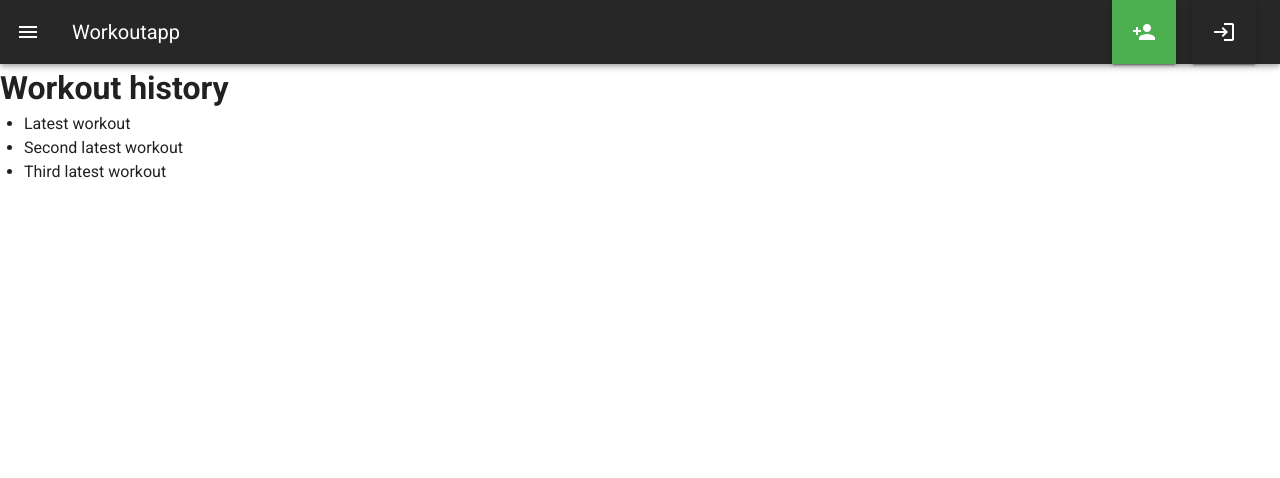
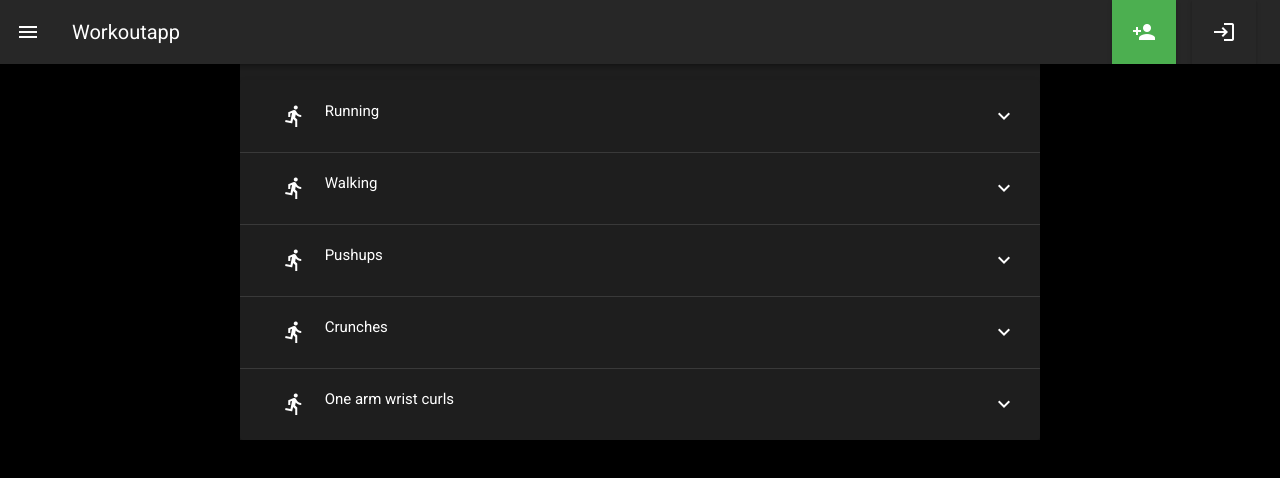
Before and after one commit to bencescher/workout-app, a Vue app: page /log in a window 1280 px wide. Shown: the top 478 px of the page. Built offline with nearby package versions, Linux system fonts and the light colour scheme.

Commit message:
Workout log view layout; global dark theme applied; mock data added to store.

```diff
--- a/src/App.vue
+++ b/src/App.vue
@@ -1,5 +1,5 @@
 <template>
-  <v-app>
+  <v-app class="app">
     <app-menu></app-menu>
     <router-view/>
   </v-app>
@@ -21,3 +21,9 @@ export default {
   }
 }
 </script>
+
+<style>
+.v-application--wrap {
+  background-color: #000;
+}
+</style>
--- /dev/null
+++ b/src/assets/css/main.css
@@ -0,0 +1,3 @@
+body {
+  background-color: #000;
+}
--- a/src/components/Menu.vue
+++ b/src/components/Menu.vue
@@ -1,8 +1,8 @@
 <template>
   <header>
-    <v-navigation-drawer v-model="sideNav" absolute temporary>
+    <v-navigation-drawer v-model="sideNav" absolute temporary dark>
       <v-list>
-        <v-list-item-group color="primary">
+        <v-list-item-group>
           <v-list-item
             v-for="item in drawerItems"
             :key="item.name"
--- a/src/main.js
+++ b/src/main.js
@@ -3,6 +3,7 @@ import App from './App.vue'
 import router from './router'
 import store from './store'
 import vuetify from './plugins/vuetify'
+import './assets/css/main.css'
 
 Vue.config.productionTip = false
 
--- a/src/store/index.js
+++ b/src/store/index.js
@@ -5,11 +5,59 @@ Vue.use(Vuex)
 
 export default new Vuex.Store({
   state: {
+    workouts: []
   },
   mutations: {
+    'SET_WORKOUT' (state) {
+      const mockWorkoutData = [
+        {
+          type: 'cardio',
+          exercise: 'Running',
+          duration: '32:49',
+          distance: '4.52',
+          timestamp: 1584646932
+        },
+        {
+          type: 'cardio',
+          exercise: 'Walking',
+          duration: '24:36',
+          distance: '2.83',
+          timestamp: 1584640903
+        },
+        {
+          type: 'own-weight',
+          exercise: 'Pushups',
+          repetitions: [12, 14, 16, 18],
+          timestamp: 1584646941
+        },
+        {
+          type: 'own-weight',
+          exercise: 'Crunches',
+          repetitions: [22, 22, 24, 24],
+          timestamp: 1584643921
+        },
+        {
+          type: 'weight',
+          exercise: 'One arm wrist curls',
+          repetitions: [10, 12, 14, 14],
+          weights: [8, 10, 12, 12],
+          timestamp: 1584643921
+        }
+      ]
+
+      mockWorkoutData.forEach(workout => {
+        state.workouts.push(workout)
+      })
+    }
   },
   actions: {
+    initWorkouts: ({ commit }) => {
+      commit('SET_WORKOUT')
+    }
   },
-  modules: {
+  getters: {
+    workouts: state => {
+      return state.workouts
+    }
   }
 })
--- a/src/views/Home.vue
+++ b/src/views/Home.vue
@@ -6,7 +6,7 @@
           <v-card
             dark
             class="pa-2 text-center"
-            color="blue-grey darken-2"
+            color="blue-grey darken-3"
           >
             <v-card-text>
               <div class="display-1 font-weight-light">Settings</div>
@@ -39,13 +39,13 @@
         </v-col>
       </v-row>
       <v-row class="mb-2">
-        <v-col>
+        <v-col md="6" xs="12">
           <v-hover>
             <template v-slot="{ hover }">
               <v-card
                 :elevation="hover ? 12 : 6"
                 dark
-                color="blue darken-2"
+                color="blue darken-3"
                 class="mx-auto pa-2 text-center"
               >
                 <v-card-text>
@@ -61,6 +61,7 @@
                       padding="24"
                       stroke-linecap="round"
                       smooth
+                      auto-draw
                     >
                       <template v-slot:label="periodsFiltered">
                         {{ periodsFiltered.value }}
@@ -72,14 +73,14 @@
             </template>
           </v-hover>
         </v-col>
-        <v-col>
+        <v-col cols="12" md="6">
           <v-hover>
             <template v-slot="{ hover }">
               <v-card
                 :elevation="hover ? 12 : 6"
                 dark
                 class="mx-auto pa-2"
-                color="light-blue darken-2 text-center"
+                color="light-blue darken-3 text-center"
               >
                 <v-card-text>
                   <div class="display-1 font-weight-light">Own weight</div>
@@ -109,13 +110,13 @@
         </v-col>
       </v-row>
       <v-row class="mb-2">
-        <v-col>
+        <v-col cols="12" md="6">
           <v-hover>
             <template v-slot="{ hover }">
               <v-card
                 :elevation="hover ? 12 : 6"
                 dark
-                color="cyan darken-2"
+                color="cyan darken-3"
                 class="mx-auto pa-2 text-center"
               >
                 <v-card-text>
@@ -142,13 +143,13 @@
             </template>
           </v-hover>
         </v-col>
-        <v-col>
+        <v-col cols="12" md="6">
           <v-hover>
             <template v-slot="{ hover }">
               <v-card
                 :elevation="hover ? 12 : 6"
                 dark
-                color="teal darken-2"
+                color="teal darken-3"
                 class="mx-auto pa-2"
               >
                 <v-card-text>
@@ -177,13 +178,13 @@
         </v-col>
       </v-row>
       <v-row class="mb-2">
-        <v-col>
+        <v-col cols="12" md="6">
           <v-hover>
             <template v-slot="{ hover }">
               <v-card
                 :elevation="hover ? 12 : 6"
                 dark
-                color="green darken-2"
+                color="green darken-3"
                 class="mx-auto pa-2"
               >
                 <v-card-text>
@@ -197,6 +198,8 @@
                       color="rgba(255, 255, 255, .7)"
                       height="100"
                       padding="24"
+                      type="bar"
+                      auto-draw
                       stroke-linecap="round"
                       smooth
                     >
@@ -210,13 +213,13 @@
             </template>
           </v-hover>
         </v-col>
-        <v-col>
+        <v-col cols="12" md="6">
           <v-hover>
             <template v-slot="{ hover }">
               <v-card
                 :elevation="hover ? 12 : 6"
                 dark
-                color="light-green"
+                color="light-green darken-3"
                 class="mx-auto pa-2"
               >
                 <v-card-text>
@@ -227,6 +230,7 @@
                     <v-sparkline
                       :value="valuesFiltered"
                       :labels="periodsFiltered"
+                      auto-draw
                       color="rgba(255, 255, 255, .7)"
                       height="100"
                       padding="24"
--- a/src/views/NewWorkout.vue
+++ b/src/views/NewWorkout.vue
@@ -1,6 +1,7 @@
 <template>
   <main>
     <v-card
+      dark
       max-width="600"
       elevation="12"
       class="mx-auto mt-12 px-8 py-4"
--- a/src/views/WorkoutLog.vue
+++ b/src/views/WorkoutLog.vue
@@ -1,10 +1,85 @@
 <template>
   <main>
-    <h1>Workout history</h1>
-    <ul>
-      <li>Latest workout</li>
-      <li>Second latest workout</li>
-      <li>Third latest workout</li>
-    </ul>
+    <v-sheet
+      class="mx-auto pt-4"
+      dark
+      max-width="800"
+    >
+      <v-expansion-panels focusable>
+        <v-expansion-panel
+          v-for="workout in workouts"
+          :key="workout.id"
+        >
+          <v-expansion-panel-header class="pa-6">
+            <v-row no-gutters>
+              <v-col cols="1" class="text-center">
+                <v-icon>mdi-run</v-icon>
+              </v-col>
+              <v-col cols="8">
+                {{ workout.exercise }}
+              </v-col>
+            </v-row>
+          </v-expansion-panel-header>
+          <v-expansion-panel-content class="text-center">
+            <v-row>
+              <v-col v-if="workout.type === 'cardio'" cols="4">Duration: {{ workout.duration }}</v-col>
+              <v-col v-if="workout.type === 'cardio'" cols="4">Distance: {{ workout.distance }} km</v-col>
+              <v-col v-if="workout.type === 'own-weight' || workout.type === 'weight'" cols="4">Sets: {{ workout.repetitions.length }}</v-col>
+              <v-col v-if="workout.type === 'own-weight' || workout.type === 'weight'" cols="4">Repetitions: {{ workout.repetitions }}</v-col>
+              <v-col v-if="workout.type === 'weight'" cols="4">Weights: {{ workout.weights }}</v-col>
+            </v-row>
+          </v-expansion-panel-content>
+        </v-expansion-panel>
+      </v-expansion-panels>
+    </v-sheet>
   </main>
 </template>
+
+<script>
+export default {
+  data: () => {
+    return {
+      workouts: [
+        {
+          id: 1,
+          type: 'cardio',
+          exercise: 'Running',
+          duration: '32:49',
+          distance: '4.52',
+          timestamp: 1584646932
+        },
+        {
+          id: 2,
+          type: 'cardio',
+          exercise: 'Walking',
+          duration: '24:36',
+          distance: '2.83',
+          timestamp: 1584640903
+        },
+        {
+          id: 3,
+          type: 'own-weight',
+          exercise: 'Pushups',
+          repetitions: [12, 14, 16, 18],
+          timestamp: 1584646941
+        },
+        {
+          id: 4,
+          type: 'own-weight',
+          exercise: 'Crunches',
+          repetitions: [22, 22, 24, 24],
+          timestamp: 1584643921
+        },
+        {
+          id: 5,
+          type: 'weight',
+          exercise: 'One arm wrist curls',
+          repetitions: [10, 12, 14, 14],
+          weights: [8, 10, 12, 12],
+          timestamp: 1584643921
+        }
+      ]
+    }
+  }
+}
+</script>
```
